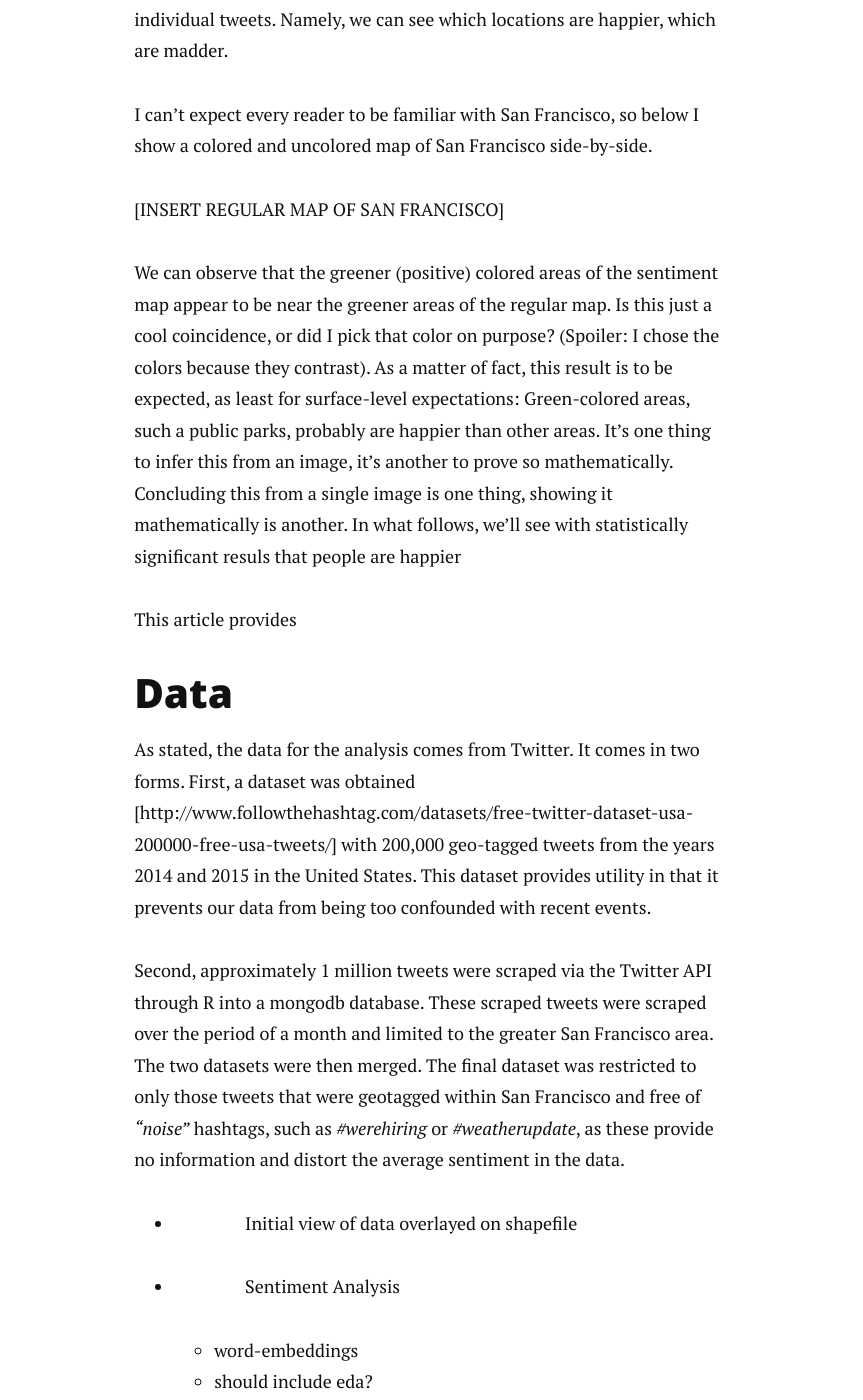
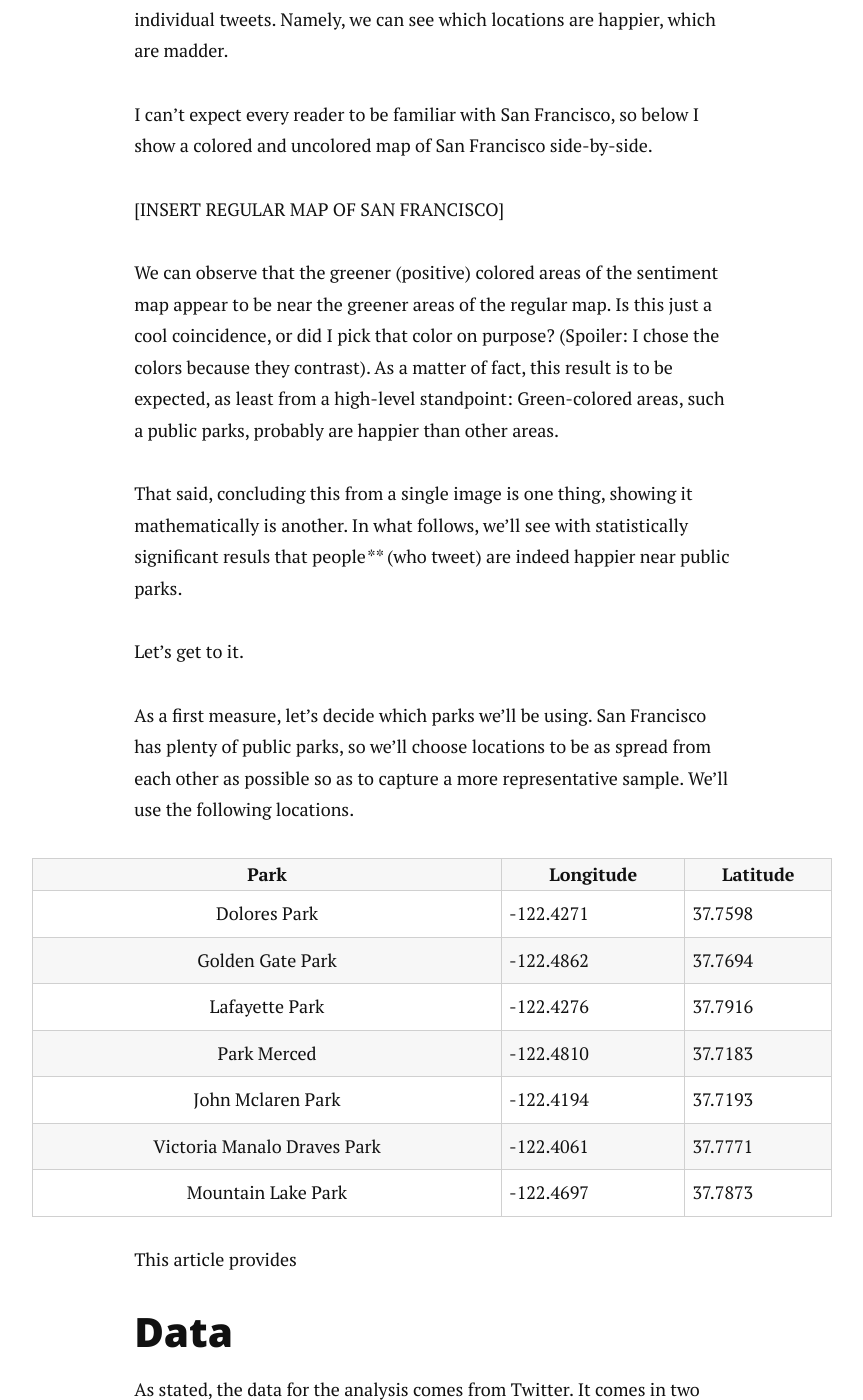
Before and after one commit to jwilber/old_website, a Jekyll site: the page built from _posts/2017-1-17-sf-sentiment-analysis.markdown, in a window 1280 px wide and 1400 px high, scrolled down 2178 px. Shown: the whole window, without its empty margins (208-1071 px from the left). Built offline with Jekyll 4.4.1, drawn with Linux system fonts in a browser that asks for light colours; nearby versions of some CDN libraries.

Commit message:
Update 2017-1-17-sf-sentiment-analysis.markdown

```diff
--- a/_posts/2017-1-17-sf-sentiment-analysis.markdown
+++ b/_posts/2017-1-17-sf-sentiment-analysis.markdown
@@ -22,8 +22,25 @@ I can't expect every reader to be familiar with San Francisco, so below I show a
 [INSERT REGULAR MAP OF SAN FRANCISCO]
 
 
-We can observe that the greener (positive) colored areas of the sentiment map appear to be near the greener areas of the regular map. Is this just a cool coincidence, or did I pick that color on purpose? (Spoiler: I chose the colors because they contrast). As a matter of fact, this result is to be expected, as least for surface-level expectations: Green-colored areas, such a public parks, probably are happier than other areas. It's one thing to infer this from an image, it's another to prove so mathematically. Concluding this from a single image is one thing, showing it mathematically is another.
-In what follows, we'll see with statistically significant resuls that people are happier
+We can observe that the greener (positive) colored areas of the sentiment map appear to be near the greener areas of the regular map. Is this just a cool coincidence, or did I pick that color on purpose? (Spoiler: I chose the colors because they contrast). As a matter of fact, this result is to be expected, as least from a high-level standpoint: Green-colored areas, such a public parks, probably are happier than other areas.
+
+That said, concluding this from a single image is one thing, showing it mathematically is another.
+In what follows, we'll see with statistically significant resuls that people**** (who tweet) are indeed happier near public parks.
+
+Let's get to it.
+
+As a first measure, let's decide which parks we'll be using. San Francisco has plenty of public parks, so we'll choose locations to be as spread from each other as possible so as to capture a more representative sample. We'll use the following locations.
+
+|             Park            | Longitude | Latitude |
+|:---------------------------:|-----------|----------|
+| Dolores Park                | -122.4271 | 37.7598  |
+| Golden Gate Park            | -122.4862 | 37.7694  |
+| Lafayette Park              | -122.4276 | 37.7916  |
+| Park Merced                 | -122.4810 | 37.7183  |
+| John Mclaren Park           | -122.4194 | 37.7193  |
+| Victoria Manalo Draves Park | -122.4061 | 37.7771  |
+| Mountain Lake Park          | -122.4697 | 37.7873  |
+
 
 This article provides
 
```
